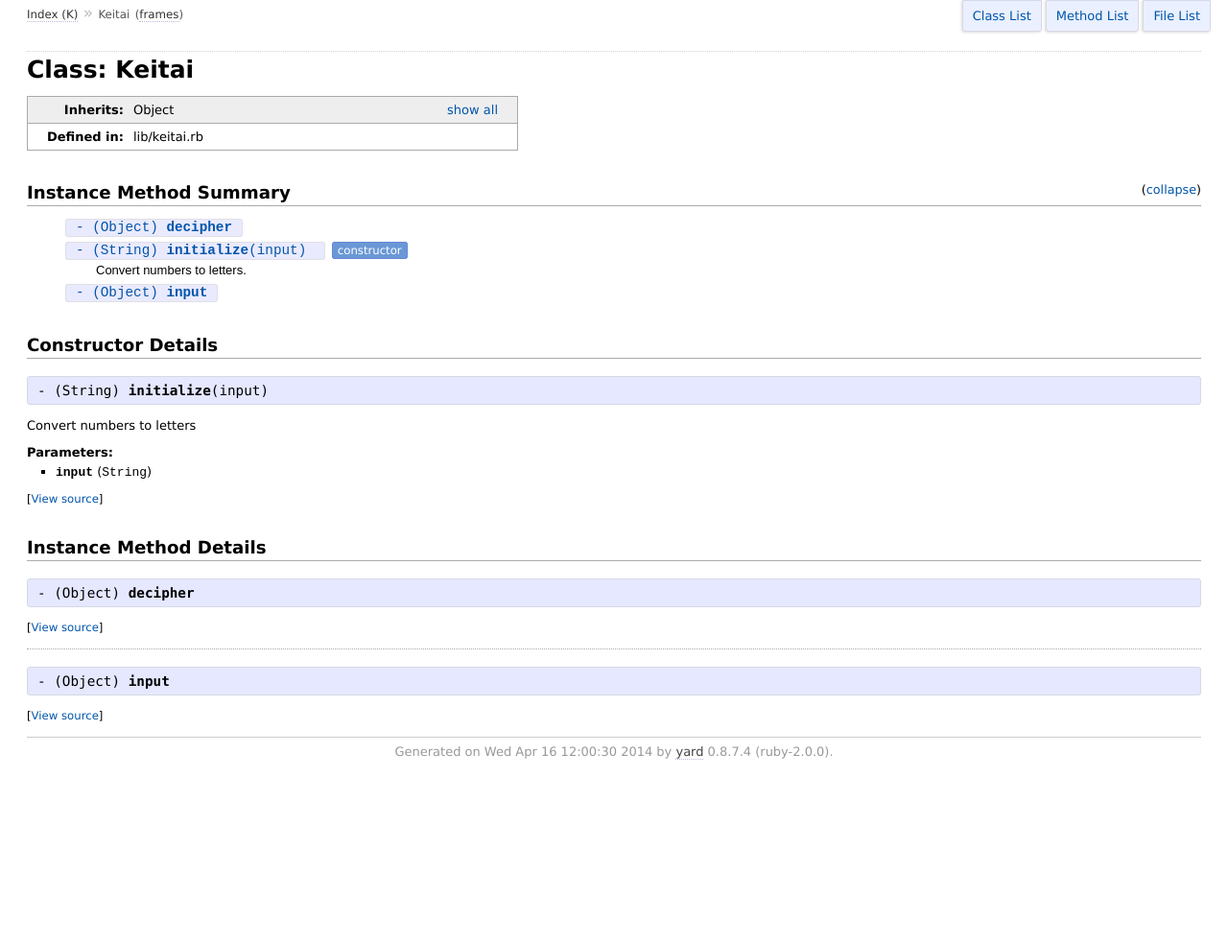
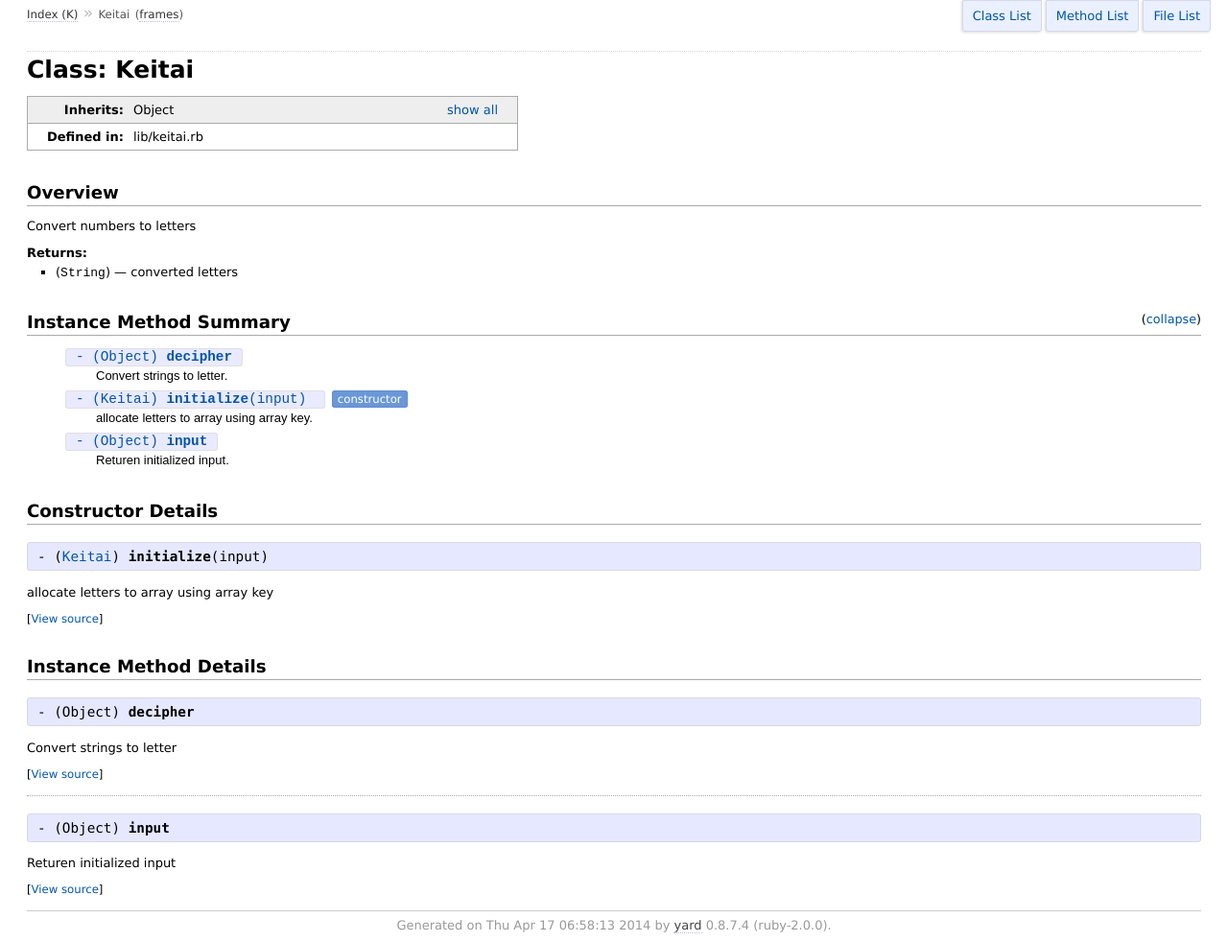
Before and after one commit to JunichiIto/Keitai-Message, a plain HTML site: page doc/Keitai.html in a window 1280 px wide. Shown: the whole page at 96% size. Before the commit the page ends 806 px from the top, so only its background shows below. Drawn offline with Linux system fonts and the light colour scheme.

Commit message:
Added yard document

```diff
--- a/doc/Keitai.html
+++ b/doc/Keitai.html
@@ -99,7 +99,36 @@
 </dl>
 <div class="clear"></div>
 
+<h2>Overview</h2><div class="docstring">
+  <div class="discussion">
 
+<p>Convert numbers to letters</p>
+
+
+  </div>
+</div>
+<div class="tags">
+
+<p class="tag_title">Returns:</p>
+<ul class="return">
+
+    <li>
+
+
+        <span class='type'>(<tt>String</tt>)</span>
+
+
+
+        &mdash;
+        <div class='inline'>
+<p>converted letters</p>
+</div>
+
+    </li>
+
+</ul>
+
+</div>
 
 
 
@@ -131,7 +160,9 @@
 
 
 
-    <span class="summary_desc"><div class='inline'></div></span>
+    <span class="summary_desc"><div class='inline'>
+<p>Convert strings to letter.</p>
+</div></span>
 
 </li>
 
@@ -139,7 +170,7 @@
         <li class="public ">
   <span class="summary_signature">
 
-      <a href="#initialize-instance_method" title="#initialize (instance method)">- (String) <strong>initialize</strong>(input) </a>
+      <a href="#initialize-instance_method" title="#initialize (instance method)">- (Keitai) <strong>initialize</strong>(input) </a>
 
 
 
@@ -156,7 +187,7 @@
 
 
     <span class="summary_desc"><div class='inline'>
-<p>Convert numbers to letters.</p>
+<p>allocate letters to array using array key.</p>
 </div></span>
 
 </li>
@@ -179,7 +210,9 @@
 
 
 
-    <span class="summary_desc"><div class='inline'></div></span>
+    <span class="summary_desc"><div class='inline'>
+<p>Returen initialized input.</p>
+</div></span>
 
 </li>
 
@@ -193,7 +226,7 @@
     <div class="method_details first">
   <h3 class="signature first" id="initialize-instance_method">
 
-    - (<tt>String</tt>) <strong>initialize</strong>(input)
+    - (<tt><span class='object_link'><a href="" title="Keitai (class)">Keitai</a></span></tt>) <strong>initialize</strong>(input)
 
 
 
@@ -202,27 +235,12 @@
 </h3><div class="docstring">
   <div class="discussion">
 
-<p>Convert numbers to letters</p>
+<p>allocate letters to array using array key</p>
 
 
   </div>
 </div>
 <div class="tags">
-  <p class="tag_title">Parameters:</p>
-<ul class="param">
-
-    <li>
-
-        <span class='name'>input</span>
-
-
-        <span class='type'>(<tt>String</tt>)</span>
-
-
-
-    </li>
-
-</ul>
 
 
 </div><table class="source_code">
@@ -231,8 +249,6 @@
       <pre class="lines">
 
 
-6
-7
 8
 9
 10
@@ -244,10 +260,12 @@
 16
 17
 18
-19</pre>
+19
+20
+21</pre>
     </td>
     <td>
-      <pre class="code"><span class="info file"># File 'lib/keitai.rb', line 6</span>
+      <pre class="code"><span class="info file"># File 'lib/keitai.rb', line 8</span>
 
 <span class='kw'>def</span> <span class='id identifier rubyid_initialize'>initialize</span><span class='lparen'>(</span><span class='id identifier rubyid_input'>input</span><span class='rparen'>)</span>
   <span class='ivar'>@letters</span> <span class='op'>=</span> <span class='lbracket'>[</span><span class='rbracket'>]</span>
@@ -284,18 +302,23 @@
 
 
 
-</h3><table class="source_code">
+</h3><div class="docstring">
+  <div class="discussion">
+
+<p>Convert strings to letter</p>
+
+
+  </div>
+</div>
+<div class="tags">
+
+
+</div><table class="source_code">
   <tr>
     <td>
       <pre class="lines">
 
 
-25
-26
-27
-28
-29
-30
 31
 32
 33
@@ -304,14 +327,18 @@
 36
 37
 38
-39</pre>
+39
+40
+41
+42
+43
+44</pre>
     </td>
     <td>
-      <pre class="code"><span class="info file"># File 'lib/keitai.rb', line 25</span>
+      <pre class="code"><span class="info file"># File 'lib/keitai.rb', line 31</span>
 
 <span class='kw'>def</span> <span class='id identifier rubyid_decipher'>decipher</span>
-  <span class='comment'># Convert strings to letter
-</span>  <span class='kw'>if</span> <span class='ivar'>@input</span>
+  <span class='kw'>if</span> <span class='ivar'>@input</span>
     <span class='id identifier rubyid_main_arr'>main_arr</span> <span class='op'>=</span> <span class='ivar'>@input</span><span class='period'>.</span><span class='id identifier rubyid_split'>split</span><span class='lparen'>(</span><span class='tstring'><span class='tstring_beg'>&#39;</span><span class='tstring_content'>0</span><span class='tstring_end'>&#39;</span></span><span class='rparen'>)</span><span class='period'>.</span><span class='id identifier rubyid_map'>map</span> <span class='kw'>do</span> <span class='op'>|</span><span class='id identifier rubyid_item'>item</span><span class='op'>|</span>
       <span class='id identifier rubyid_number'>number</span> <span class='op'>=</span> <span class='id identifier rubyid_item'>item</span><span class='lbracket'>[</span><span class='int'>0</span><span class='rbracket'>]</span><span class='period'>.</span><span class='id identifier rubyid_to_i'>to_i</span>
       <span class='id identifier rubyid_item_length'>item_length</span> <span class='op'>=</span> <span class='id identifier rubyid_item'>item</span><span class='period'>.</span><span class='id identifier rubyid_length'>length</span>
@@ -338,18 +365,29 @@
 
 
 
-</h3><table class="source_code">
+</h3><div class="docstring">
+  <div class="discussion">
+
+<p>Returen initialized input</p>
+
+
+  </div>
+</div>
+<div class="tags">
+
+
+</div><table class="source_code">
   <tr>
     <td>
       <pre class="lines">
 
 
-21
-22
-23</pre>
+25
+26
+27</pre>
     </td>
     <td>
-      <pre class="code"><span class="info file"># File 'lib/keitai.rb', line 21</span>
+      <pre class="code"><span class="info file"># File 'lib/keitai.rb', line 25</span>
 
 <span class='kw'>def</span> <span class='id identifier rubyid_input'>input</span>
   <span class='ivar'>@input</span>
@@ -364,7 +402,7 @@
 </div>
 
     <div id="footer">
-  Generated on Wed Apr 16 12:00:30 2014 by
+  Generated on Thu Apr 17 06:58:13 2014 by
   <a href="http://yardoc.org" title="Yay! A Ruby Documentation Tool" target="_parent">yard</a>
   0.8.7.4 (ruby-2.0.0).
 </div>
```
Also changed, not shown: doc/_index.html (+1 -1 lines), doc/file.README.html (+1 -1 lines), doc/index.html (+1 -1 lines), doc/top-level-namespace.html (+1 -1 lines), 3 other files.
